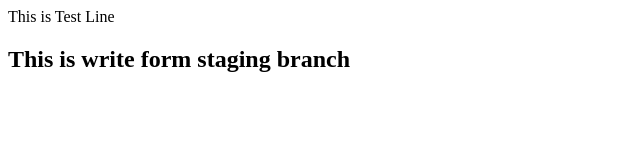
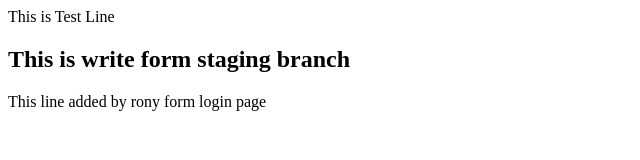
Before and after one commit to jahidrony037/dummy-repo, a plain HTML site: page index.html in a window 1280 px wide. Shown: the whole page, without its empty margins (0-640 px from the left). Drawn offline with Linux system fonts and the light colour scheme.

Commit message:
login added

```diff
--- a/index.html
+++ b/index.html
@@ -1,2 +1,3 @@
 <p>This is Test Line</p>
 <h2>This is write form staging branch</h2>
+<p>This line added by rony form login page</p>
```
